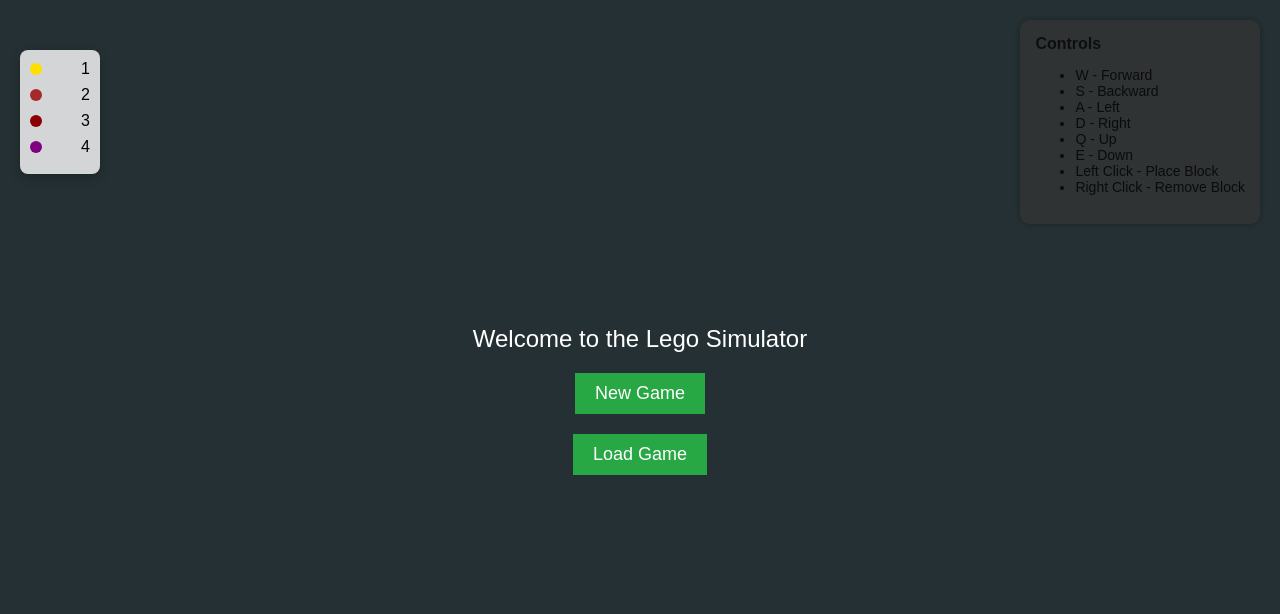
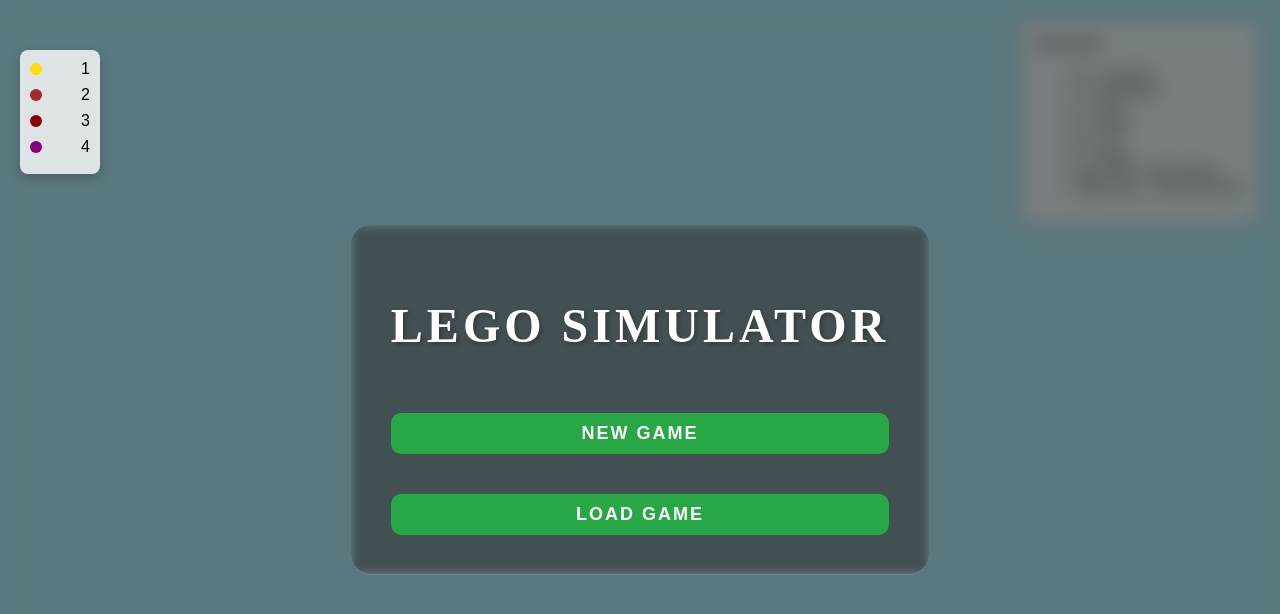
Before and after one commit to oceanlord-jet/legosim, a website built with Vite: page index.html in a window 1280 px wide. Built offline with nearby package versions, Linux system fonts and the light colour scheme.

Commit message:
made the startpage better and aesthetic

```diff
--- a/index.html
+++ b/index.html
@@ -43,10 +43,14 @@
 
    <!-- Title screen overlay -->
    <div id="title-screen">
-    <div>Welcome to the Lego Simulator</div>
-    <button id="new-game-button">New Game</button>
-    <button id="load-button">Load Game</button>
+  <div class="title-content">
+    <h1>LEGO SIMULATOR</h1>
+    <div class="button-container">
+      <button id="new-game-button">NEW GAME</button>
+      <button id="load-button">LOAD GAME</button>
+    </div>
   </div>
+</div>
 
   <div id="block-selector">
     <div class="block" data-block="1">
--- a/style.css
+++ b/style.css
@@ -1,5 +1,3 @@
-
-
 body {
     margin: 0;
     overflow: hidden;
@@ -65,18 +63,70 @@
     left: 0;
     width: 100%;
     height: 100%;
-    background-color: rgba(0, 0, 0, 0.8);
+    backdrop-filter: blur(10px);
+    background-color: rgba(0, 0, 0, 0.5);
     display: flex;
     align-items: center;
     justify-content: center;
-    flex-direction: column;
-    color: white;
-    font-family: Arial, sans-serif;
-    font-size: 24px;
   }
 
+.title-content {
+  text-align: center;
+  padding: 40px;
+  border-radius: 20px;
+  background-color: rgba(255, 255, 255, 0.1);
+  backdrop-filter: blur(5px);
+  animation: fadeIn 0.8s ease-out;
+}
 
-  /* Style for the start button */
+.title-content h1 {
+  font-size: 48px;
+  font-weight: 800;
+  margin-bottom: 40px;
+  color: white;
+  text-shadow: 2px 2px 4px rgba(0, 0, 0, 0.3);
+  letter-spacing: 4px;
+}
+
+.button-container {
+  display: flex;
+  flex-direction: column;
+  gap: 20px;
+}
+
+#new-game-button,
+#load-button {
+  padding: 20px 40px;
+  font-size: 24px;
+  font-weight: bold;
+  color: white;
+  background-color: rgba(40, 167, 69, 0.9);
+  border: 2px solid rgba(255, 255, 255, 0.2);
+  border-radius: 10px;
+  cursor: pointer;
+  transition: all 0.3s ease;
+  letter-spacing: 2px;
+  min-width: 300px;
+}
+
+#new-game-button:hover,
+#load-button:hover {
+  background-color: rgba(40, 167, 69, 1);
+  transform: translateY(-2px);
+  box-shadow: 0 5px 15px rgba(0, 0, 0, 0.3);
+}
+
+@keyframes fadeIn {
+  from {
+    opacity: 0;
+    transform: translateY(-20px);
+  }
+  to {
+    opacity: 1;
+    transform: translateY(0);
+  }
+}
+
   #load-button {
     padding: 10px 20px;
     margin-top: 20px;
```
